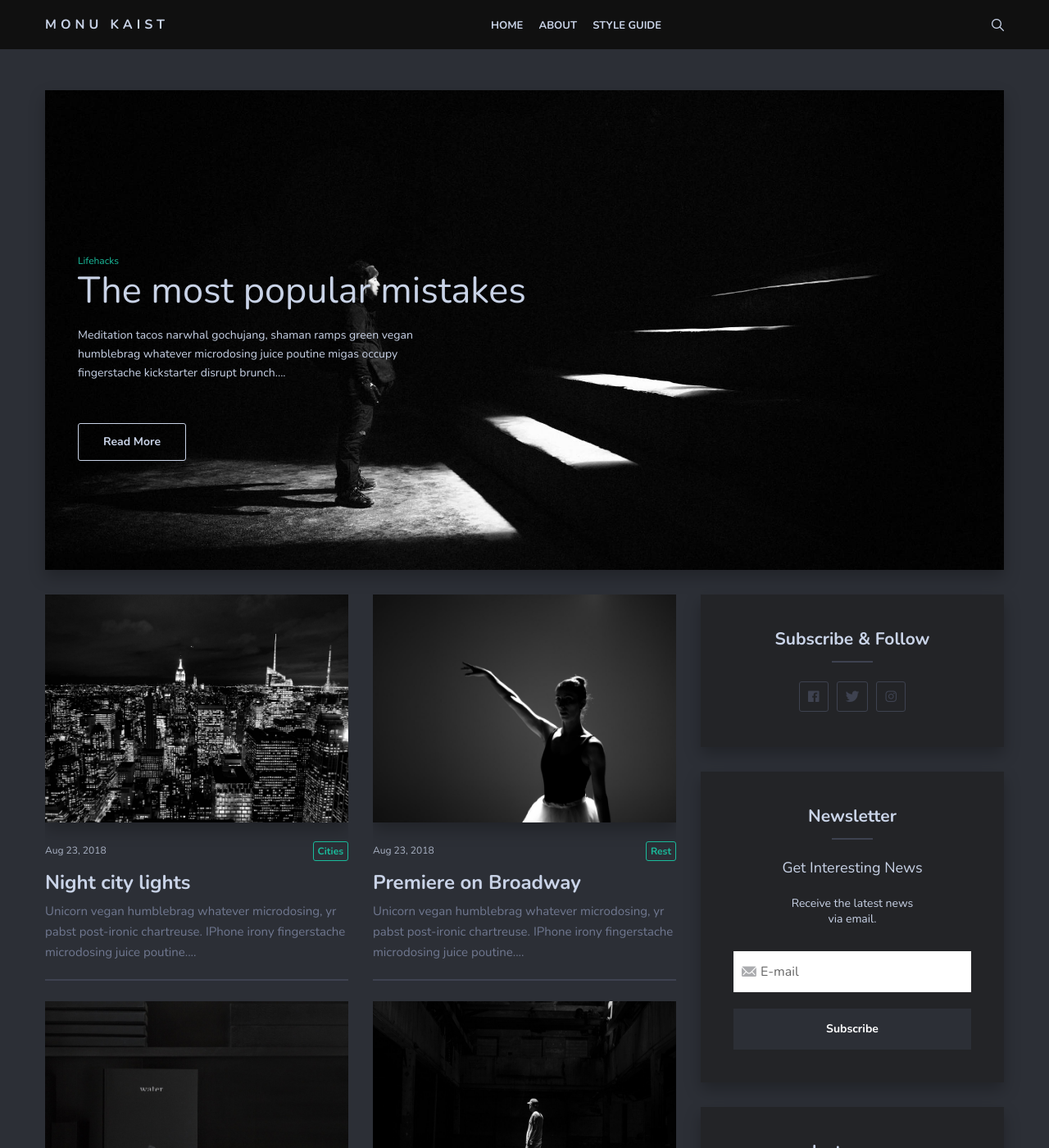
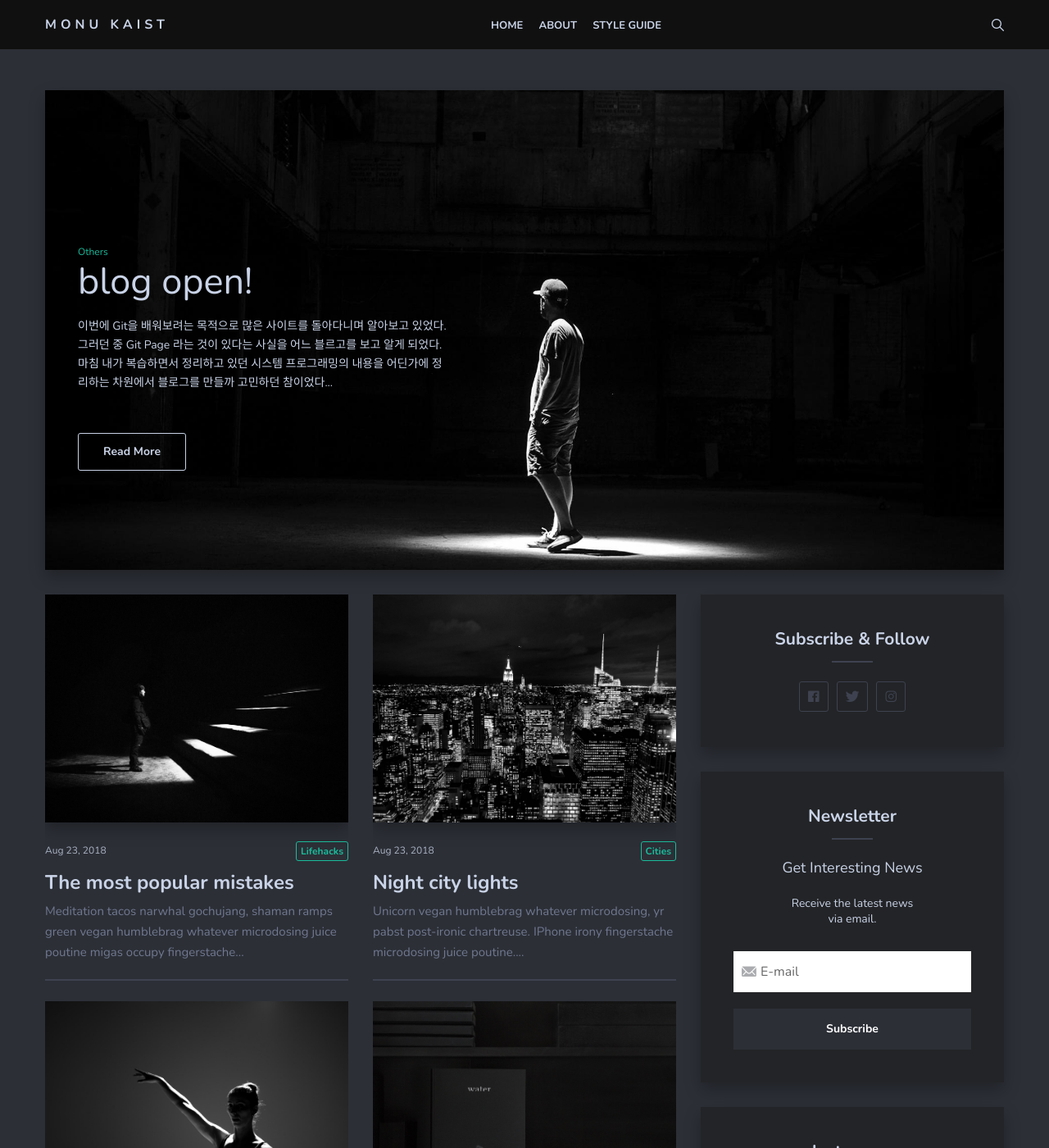
Before and after one commit to YiSeongYeop/yiseongyeop.github.io, a Jekyll site: the page built from index.html, in a window 1280 px wide and 1400 px high. Shown: the whole window at 82% size. Built offline with Jekyll 4.4.1, drawn with Linux system fonts in a browser that asks for light colours; nearby versions of some CDN libraries; the list of posts is cut into pages by our own code; some of the changed text lies outside the part shown.

```diff
--- /dev/null
+++ b/_posts/2020-01-29-blog open.markdown
@@ -0,0 +1,13 @@
+---
+layout: post
+title:  blog open!
+date:   2020-01-29 12:50:30 +0300
+image:  05.jpg
+tags:   Others
+---
+이번에 Git을 배워보려는 목적으로 많은 사이트를 돌아다니며 알아보고 있었다. 그러던 중 Git Page 라는 것이 있다는 사실을 어느 블르고를 보고 알게 되었다. 마침 내가 복습하면서 정리하고 있던 시스템 프로그래밍의 내용을 어딘가에 정리하는 차원에서 블로그를 만들까 고민하던 참이었다. 그렇게 만들기 시작했고, 현재 대체로 틀이 완성된 것 같다.
+
+![]({{site.baseurl}}/img/about_1.JPG)
+(사실 이틀 내내 엄청 헤매다가 친구의 도움으로 어찌저찌 했다 ㅠㅠ 언제 한번 시간이 나면 자세하게 설명해보려고 한다)
+
+앞으로 정규학기에 배운 내용을 방학 때 정리하는 식으로 글을 올리게 될 것 같다.
```
Also changed, not shown: _pages/about.md (+3 -0 lines), img/about_1.JPG (added).
